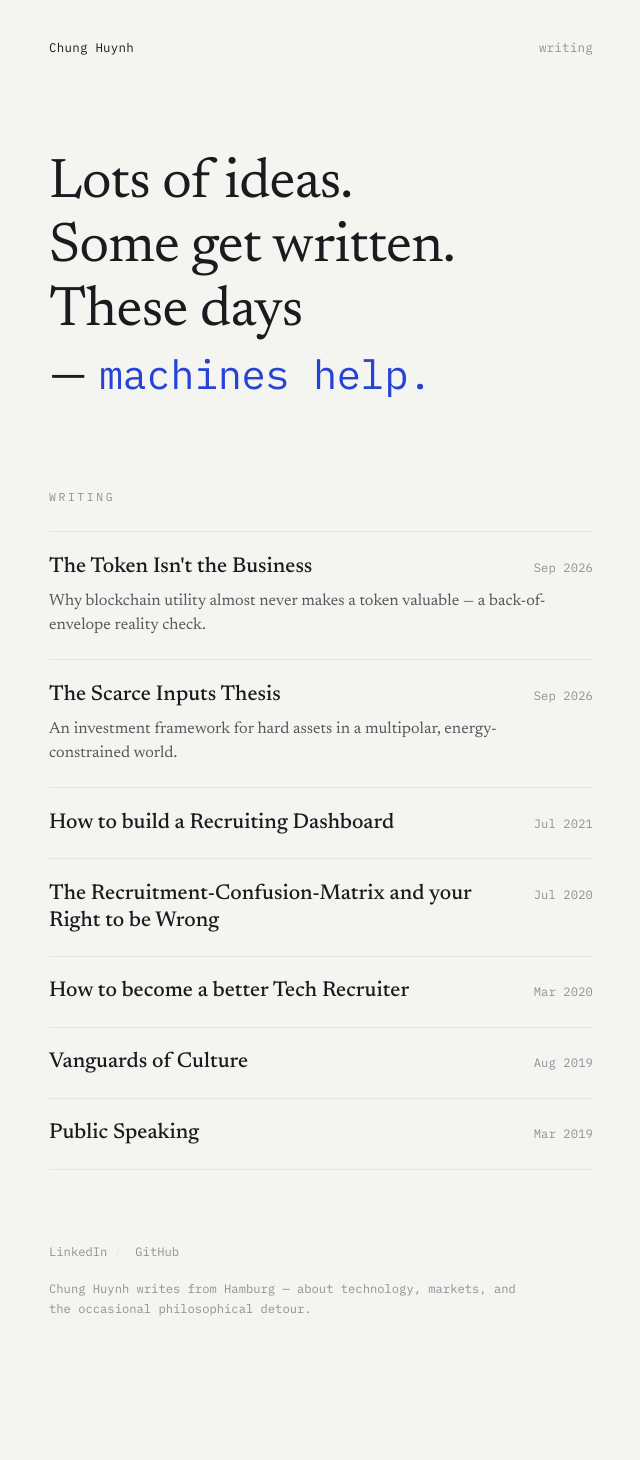
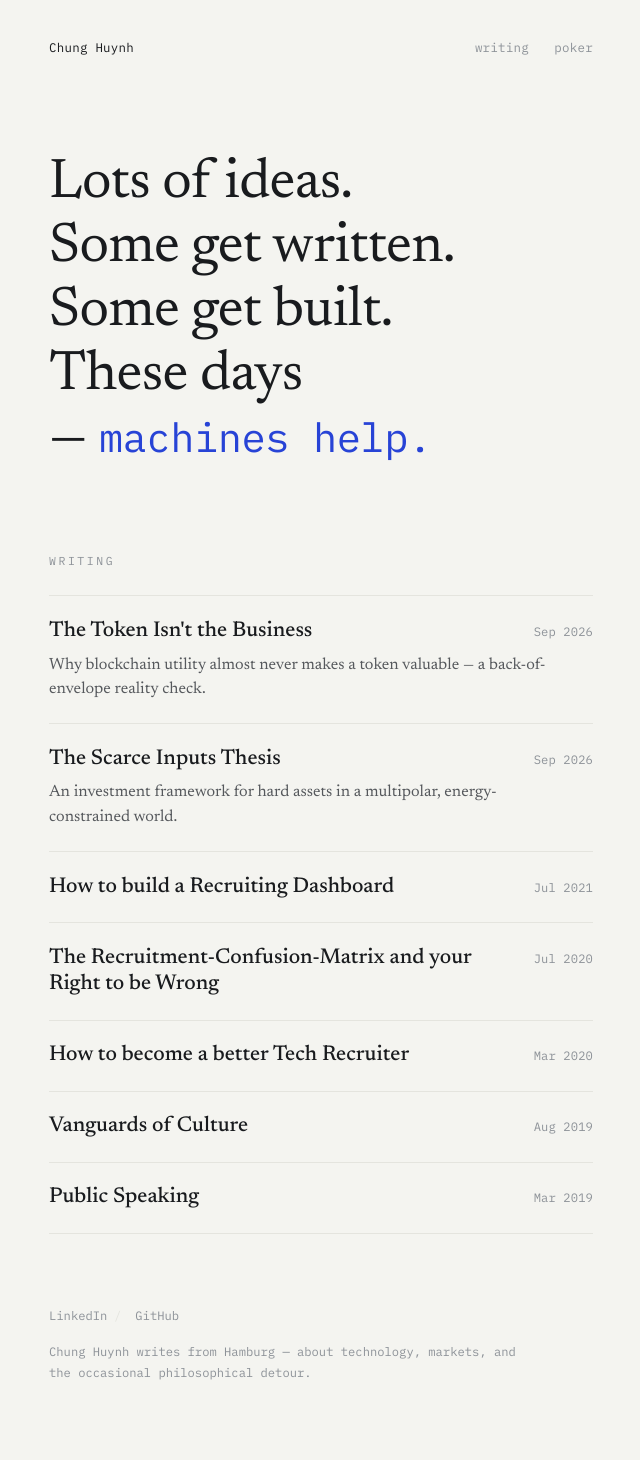
Before and after one commit to Chungwin/chungwin.github.io, a Jekyll site: the page built from index.html, in a window 1280 px wide. Shown: the whole page, without its empty margins (319-959 px from the left). Built offline with Jekyll 4.4.1, drawn with Linux system fonts in a browser that asks for light colours; before the commit the page ends 1396 px from its top, so only the background shows below that.

Commit message:
Add files via upload

```diff
--- a/_layouts/default.html
+++ b/_layouts/default.html
@@ -18,6 +18,7 @@
       <a class="mark" href="{{ '/' | relative_url }}">Chung&nbsp;Huynh</a>
       <nav class="nav" aria-label="Primary">
         <a href="{{ '/#writing' | relative_url }}">writing</a>
+        <a href="{{ '/poker/' | relative_url }}">poker</a>
       </nav>
     </div>
   </header>
--- a/_layouts/home.html
+++ b/_layouts/home.html
@@ -6,6 +6,7 @@ layout: default
   <h1 class="headline">
     <span class="beat">Lots of ideas.</span>
     <span class="beat">Some get written.</span>
+    <span class="beat">Some get built.</span>
     <span class="beat">These days —&nbsp;<span class="machine" id="machine">machines help.</span><span class="taphint" id="taphint" aria-hidden="true">⇥ tab</span><span class="caret" id="caret" aria-hidden="true">▏</span></span>
   </h1>
 </section>
```
